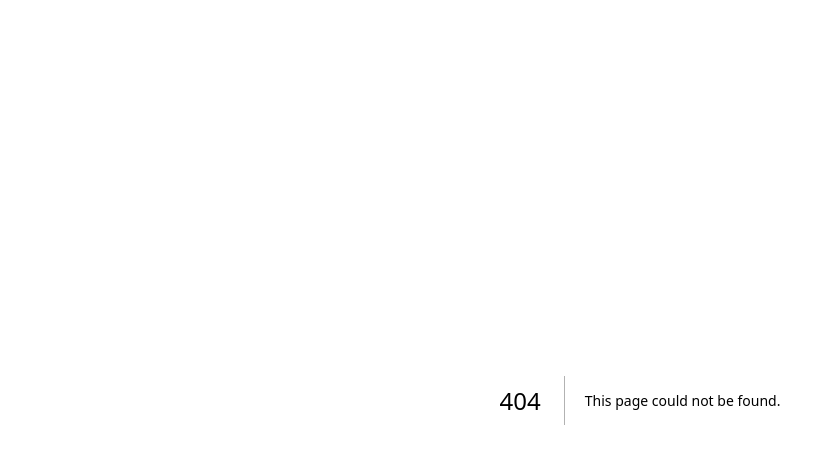
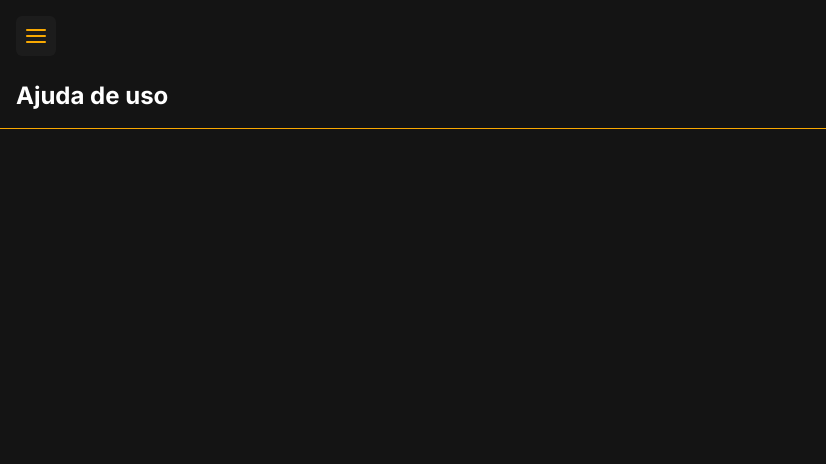
Before and after one commit to torressg/onde-e-app, a Next.js app: page /ajuda in a window 1280 px wide. Before the commit this address had no page. Shown: the top 464 px of the page, without its empty margins (0-826 px from the left). Built offline with nearby package versions, Linux system fonts and the light colour scheme.

Commit message:
feature - added Ajuda page

```diff
--- /dev/null
+++ b/src/app/(pages)/ajuda/page.tsx
@@ -0,0 +1,27 @@
+"use client";
+
+import BurgerMenu from "@/app/components/BurgerMenu";
+import React, { useEffect, useState } from "react";
+
+const AjudaPage: React.FC = () => {
+  return (
+    <>
+      <div className="bg-ambientBG min-h-screen">
+        <header className="pt-4">
+          <div className="fixed ml-4 z-50">
+            <BurgerMenu />
+          </div>
+          <div className="mt-16 px-4 pb-4 inline-flex font-bold justify-between w-full">
+            <h2 className="text-2xl text-branco">Ajuda de uso</h2>
+          </div>
+        </header>
+        <hr className="py-5 border-laranja" />
+        <div className="grid justify-center space-y-5 pb-10">
+
+        </div>
+      </div>
+    </>
+  );
+};
+
+export default AjudaPage;
--- a/src/app/components/BurgerMenu/index.tsx
+++ b/src/app/components/BurgerMenu/index.tsx
@@ -78,6 +78,16 @@ const BurgerMenu = () => {
           >
             Suporte ao usuário
           </Link>
+          <Link
+            as={NextLink}
+            href="/ajuda"
+            color={isActive("/ajuda") ? "fff" : "#F8A801"}
+            fontSize="2xl"
+            fontWeight="semibold"
+            p="4"
+          >
+            Ajuda de uso
+          </Link>
           <Button
             onClick={toggleMenu}
             color="#F8A801"
```
